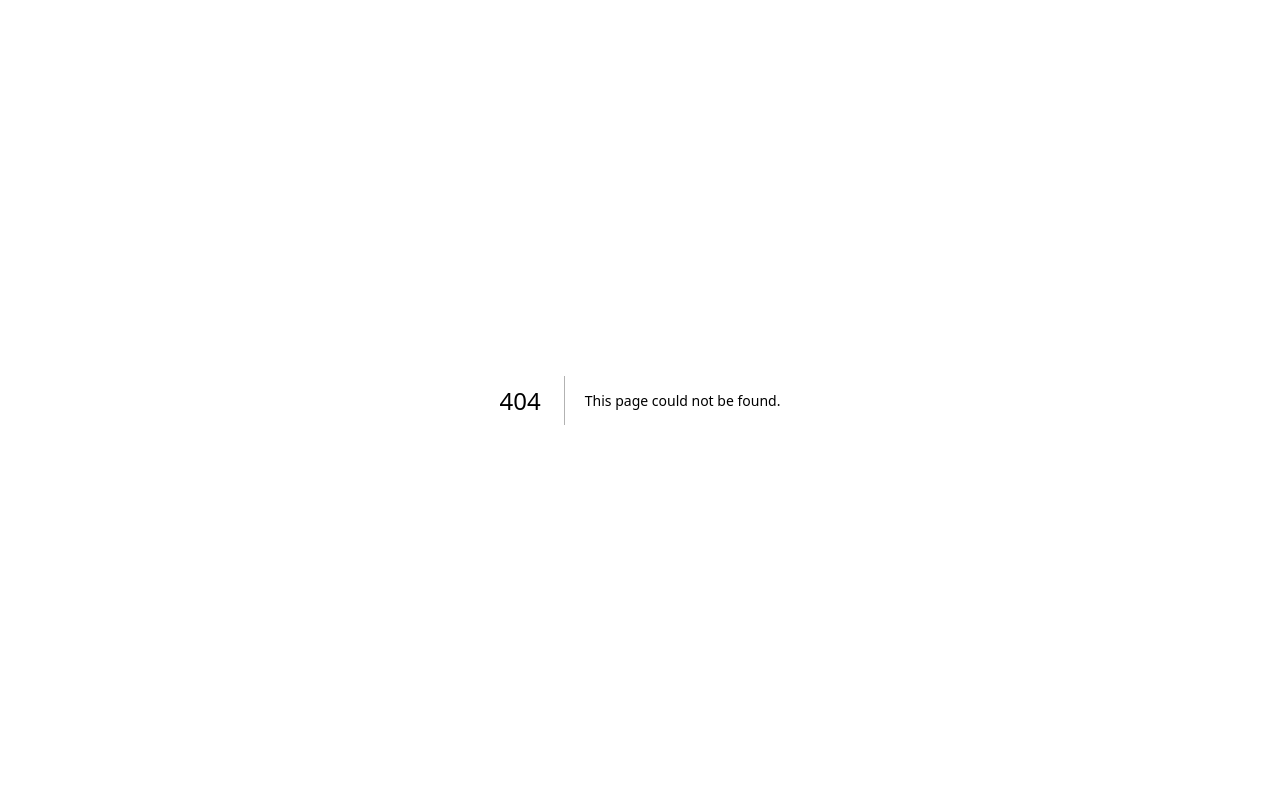
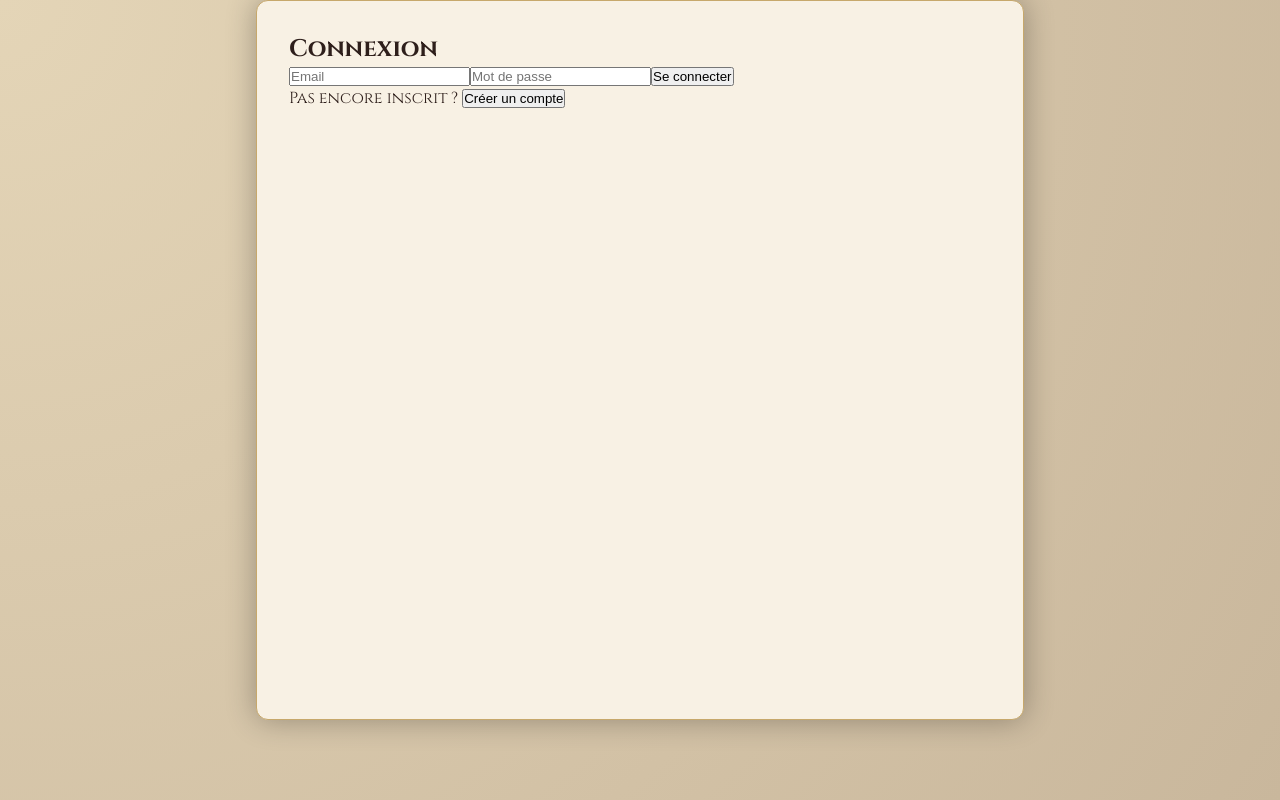
Before and after one commit to FannyTzu/unpredictable-chronicles, a Next.js app: page /auth in a window 1280 px wide. Before the commit this address had no page. Built offline with nearby package versions, Linux system fonts and the light colour scheme.

Commit message:
Add login page with authentication logic and style

```diff
--- /dev/null
+++ b/app/auth/page.tsx
@@ -0,0 +1,84 @@
+"use client";
+
+import React, {useState} from "react";
+import {useRouter} from "next/navigation";
+import s from "./style.module.css";
+
+export default function AuthPage() {
+    const router = useRouter();
+
+    const [isLogin, setIsLogin] = useState(true);
+    const [email, setEmail] = useState("");
+    const [password, setPassword] = useState("");
+    const [loading, setLoading] = useState(false);
+
+    const toggleMode = () => setIsLogin(!isLogin);
+
+    const handleAuth = async () => {
+        if (!email || !password) {
+            alert("Veuillez remplir tous les champs");
+            return;
+        }
+
+        setLoading(true);
+        const endpoint = isLogin ? "login" : "register";
+
+        try {
+            const res = await fetch(`http://localhost:3001/auth/${endpoint}`, {
+                method: "POST",
+                headers: {"Content-Type": "application/json"},
+                body: JSON.stringify({email, password}),
+            });
+
+            const data = await res.json();
+
+            if (!res.ok) {
+                alert(data.message || "Erreur lors de la requête");
+                setLoading(false);
+                return;
+            }
+
+            if (isLogin) {
+                localStorage.setItem("token", data.token);
+                alert("Connexion réussie !");
+                router.push("/");
+            } else {
+                alert("Compte créé avec succès ! Vous pouvez maintenant vous connecter.");
+                setIsLogin(true);
+            }
+        } catch (err) {
+            console.error(err);
+            alert("Erreur serveur");
+        } finally {
+            setLoading(false);
+        }
+    };
+
+    return (
+        <div className={s.container}>
+            <h2>{isLogin ? "Connexion" : "Créer un compte"}</h2>
+            <input
+                type="email"
+                placeholder="Email"
+                value={email}
+                onChange={(e) => setEmail(e.target.value)}
+            />
+            <input
+                type="password"
+                placeholder="Mot de passe"
+                value={password}
+                onChange={(e) => setPassword(e.target.value)}
+            />
+            <button onClick={handleAuth} disabled={loading}>
+                {loading ? "En cours..." : isLogin ? "Se connecter" : "S'inscrire"}
+            </button>
+
+            <div className={s.toggle}>
+                {isLogin ? "Pas encore inscrit ?" : "Vous avez déjà un compte ?"}{" "}
+                <button onClick={toggleMode}>
+                    {isLogin ? "Créer un compte" : "Se connecter"}
+                </button>
+            </div>
+        </div>
+    );
+}
--- /dev/null
+++ b/app/auth/style.module.css
@@ -0,0 +1,12 @@
+.container {
+    background: #f8f1e4;
+    border: 1px solid #c7a86b;
+    padding: 2rem;
+    width: 60%;
+    height: 90vh;
+    margin: 0 auto;
+    max-width: 800px;
+    box-shadow: 0 0 30px rgba(0, 0, 0, 0.3);
+    border-radius: 12px;
+    white-space: pre-line;
+}
--- a/app/components/DynamicChoices/DynamicChoices.tsx
+++ b/app/components/DynamicChoices/DynamicChoices.tsx
@@ -17,10 +17,10 @@ interface DynamicChoicesProps {
     onClick: (nextId: number) => void;
 }
 
-export default function DynamicChoices({ choice, onClick }: DynamicChoicesProps) {
+export default function DynamicChoices({choice, onClick}: DynamicChoicesProps) {
     return (
-      <div  className={s.container}>
-        {choice.choices.map((c, index) => (
+        <div className={s.container}>
+            {choice?.choices?.map((c, index) => (
                 <button
                     key={index}
                     className={`${s.choiceButton} ${
--- a/app/components/Player/Player.tsx
+++ b/app/components/Player/Player.tsx
@@ -14,8 +14,8 @@ export default function Player({player}: { player: Player }) {
             <h2>{player.name}</h2>
             <div>Endurance : {player.endurance}</div>
             <div>Argent : {player.money}</div>
-            <div>Armes : {player.weapons.join(", ")}</div>
-            <div>Objets : {player.stuff.join(", ")}</div>
+            <div>Armes : {player.weapons?.join(", ")}</div>
+            <div>Objets : {player.stuff?.join(", ")}</div>
         </aside>
     );
 }
```
Also changed, not shown: app/page.tsx (+20 -9 lines). Lines whose indentation alone changed are shown as unchanged.
